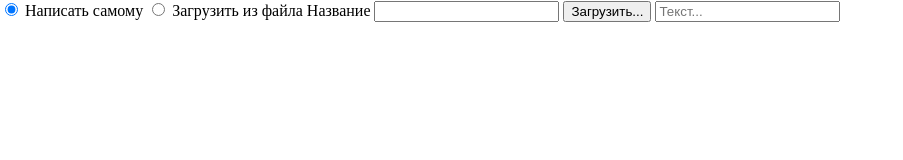
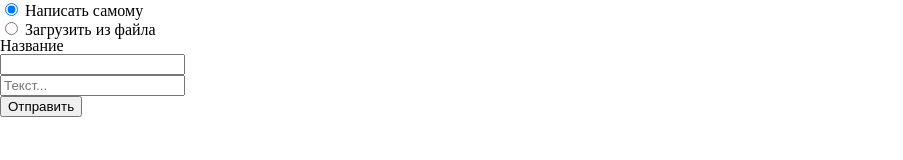
Before and after one commit to asbelov2/BookLib, a plain HTML site: page index.html in a window 1280 px wide. Both pictures are taken after a click on the radio button 11 px from the left and 9 px from the top of the page. Shown: the whole page, without its empty margins (0-903 px from the left). Drawn offline with Linux system fonts and the light colour scheme.

Commit message:
Добавил js код к форме

```diff
--- a/css/style.css
+++ b/css/style.css
@@ -40,3 +40,19 @@ content: none; }
 table {
 border-collapse: collapse;
 border-spacing: 0; }
+
+.addbook__radio{
+  display: inline-block;
+}
+
+.addbook__name{
+  display: block;
+}
+
+.addbook__loadbutton{
+  display: block;
+}
+
+.addbook__booktext{
+  display: block;
+}
--- a/index.html
+++ b/index.html
@@ -14,13 +14,17 @@
   </style>
 </head>
 <body>
-  <script type="text/javascript" src="index.js"></script>
-  <form class="myform">
-    <input type="radio" name="acttype"> Написать самому
-    <input type="radio" name="acttype"> Загрузить из файла
-    Название
-    <input>
-    <button>Загрузить...</button>
-    <input type="text" placeholder="Текст...">
+  <script type="text/javascript" src="js/index.js"></script>
+  <form id="addbookform" class="addbookform" enctype="multipart/form-data" method="POST">
+    <input class="addbook__radio" type="radio" name="loadtype">
+    Написать самому
+    <br>
+    <input class="addbook__radio" type="radio" name="loadtype" checked>
+    Загрузить из файла
+    <br>Название
+    <input id="addbook__name" class="addbook__name">
+    <input id="addbook__file" class="addbook__file" value="Загрузить..." type="file" accept=".txt">
+    <input id="addbook__booktext" class="addbook__booktext" type="text" placeholder="Текст...">
+    <input id="addbook__submit" class="addbook__submit" type="submit" value="Отправить">
   </form>
 </body>
--- a/js/index.js
+++ b/js/index.js
@@ -0,0 +1,35 @@
+window.onload = async () => {
+  var rad = document.getElementsByName("loadtype");
+  if (rad[0].checked) {
+    document.getElementById("addbook__file").style.display = "none";
+    document.getElementById("addbook__booktext").style.display = "block";
+  }
+  if (rad[1].checked) {
+    document.getElementById("addbook__file").style.display = "block";
+    document.getElementById("addbook__booktext").style.display = "none";
+  }
+  addbookform.onchange = function (e) {
+    var rad = document.getElementsByName("loadtype");
+    if (rad[0].checked) {
+      document.getElementById("addbook__file").style.display = "none";
+      document.getElementById("addbook__booktext").style.display = "block";
+    }
+    if (rad[1].checked) {
+      document.getElementById("addbook__file").style.display = "block";
+      document.getElementById("addbook__booktext").style.display = "none";
+    }
+  };
+  addbook__submit.onclick = async function(e) {
+    let url="https://apiinterns.osora.ru/";
+    let file = document.getElementById("addbook__file").nodeValue; // our file with book
+    console.log(123);
+    let blob = await new Promise(resolve => file.toBlob(resolve));
+    console.log(123);
+    let response = await fetch(url, {
+      method: 'POST',
+      body: blob
+    });
+    console.log(file,response,response.json());
+
+  }
+};
```
